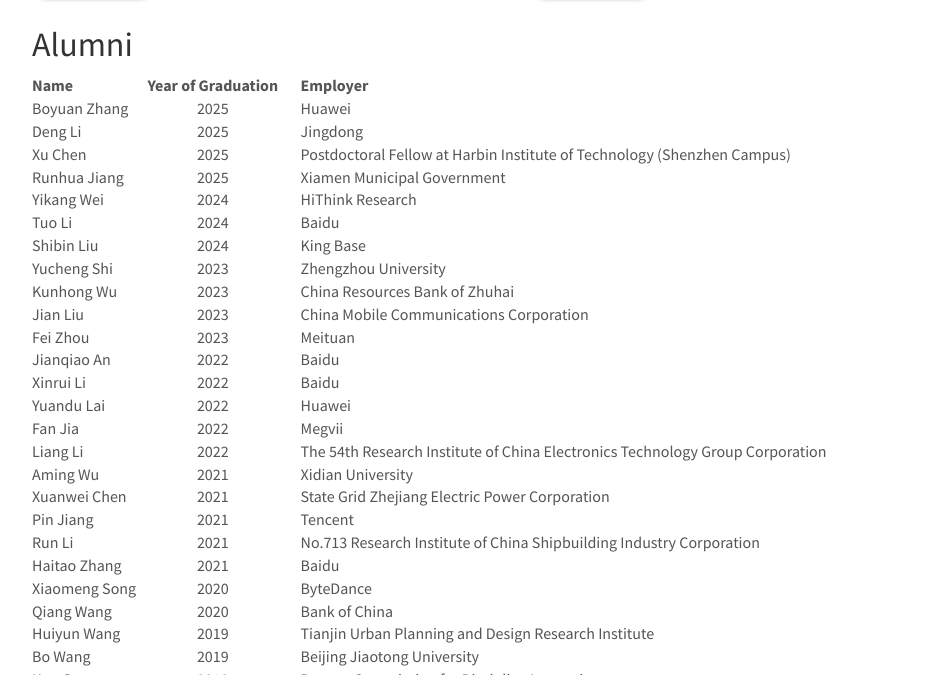
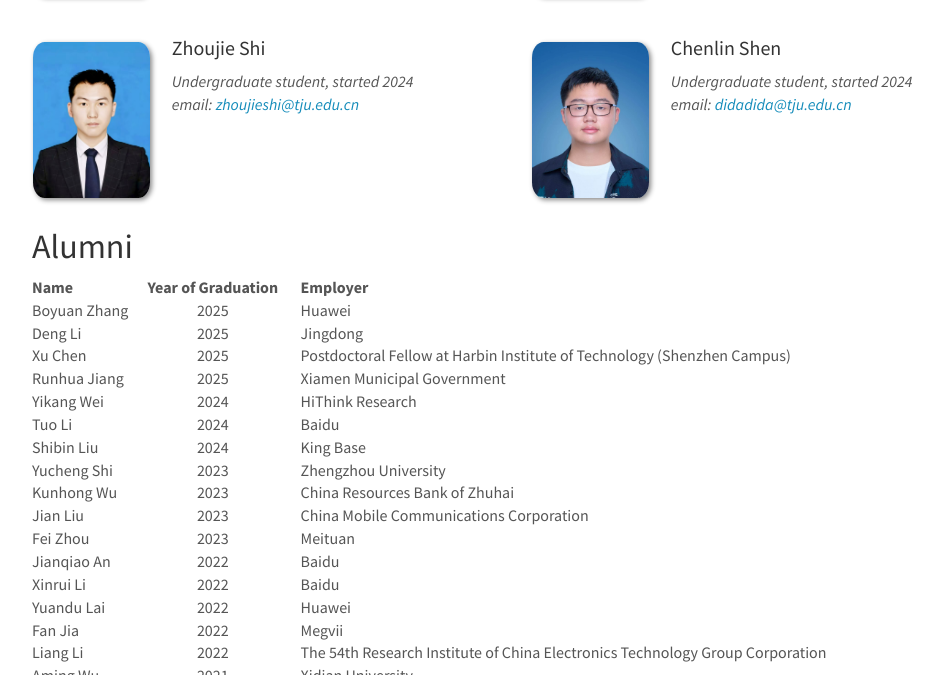
Before and after one commit to tjumm/tjumm.github.io, a Jekyll site: the page built from _pages/team.md, in a window 1280 px wide and 900 px high, scrolled down 1831 px, cut to the strip 225-900 px from the top of the window. Shown: the whole strip, without its empty margins (124-1067 px from the left). Built offline with Jekyll 4.4.1, drawn with Linux system fonts in a browser that asks for light colours; comment, search, counter and statistics services are not loaded.

Commit message:
Update undergraduates.yml

```diff
--- a/_data/undergraduates.yml
+++ b/_data/undergraduates.yml
@@ -9,3 +9,15 @@
   info: Undergraduate student, started 2024
   email: hanziju@tju.edu.cn
   number_educ: 0
+
+- name: Zhoujie Shi
+  photo: szj.jpg
+  info: Undergraduate student, started 2024
+  email: zhoujieshi@tju.edu.cn
+  number_educ: 0
+
+- name: Chenlin Shen
+  photo: scl.jpg
+  info: Undergraduate student, started 2024
+  email: didadida@tju.edu.cn
+  number_educ: 0
```
